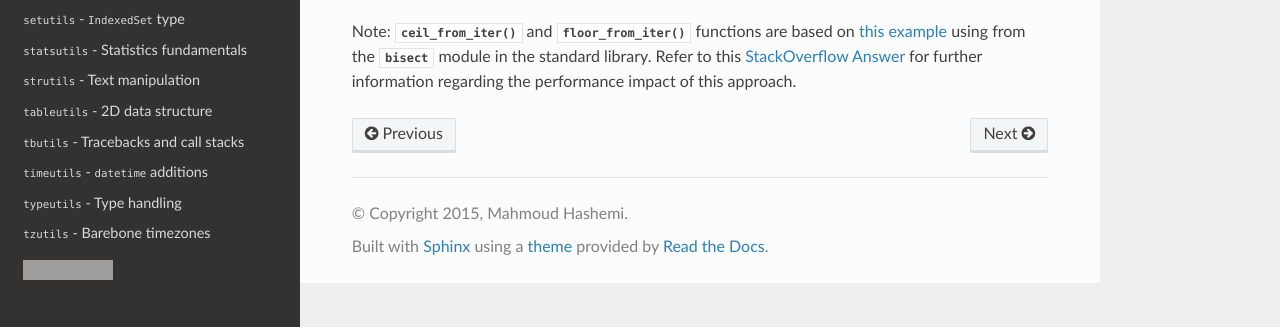
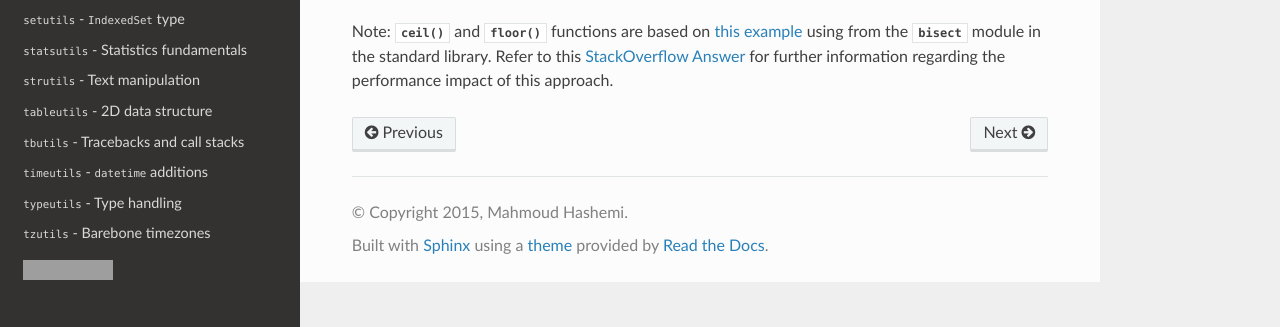
Before and after one commit to dogrecajb/boltons, a Sphinx documentation site: the page built from docs/mathutils.rst, in a window 1280 px wide, cut to the strip 573-900 px from the top of the page. Built offline with Sphinx 7.4.7 and the Read the Docs theme 2.0.0, drawn with Linux system fonts in a browser that asks for light colours; grey boxes are pictures that could not be loaded.

Commit message:
Update function names in mathutils.rst.

```diff
--- a/docs/mathutils.rst
+++ b/docs/mathutils.rst
@@ -6,11 +6,11 @@
 Alternative Ceiling/Floor Functions
 -----------------------------------
 
-.. autofunction:: boltons.mathutils.ceil_from_iter
+.. autofunction:: boltons.mathutils.ceil
 
-.. autofunction:: boltons.mathutils.floor_from_iter
+.. autofunction:: boltons.mathutils.floor
 
-Note: :func:`ceil_from_iter` and :func:`floor_from_iter` functions are based on `this example`_ using from the
+Note: :func:`ceil` and :func:`floor` functions are based on `this example`_ using from the
 :mod:`bisect` module in the standard library. Refer to this `StackOverflow Answer`_ for further information regarding
 the performance impact of this approach.
 
```
